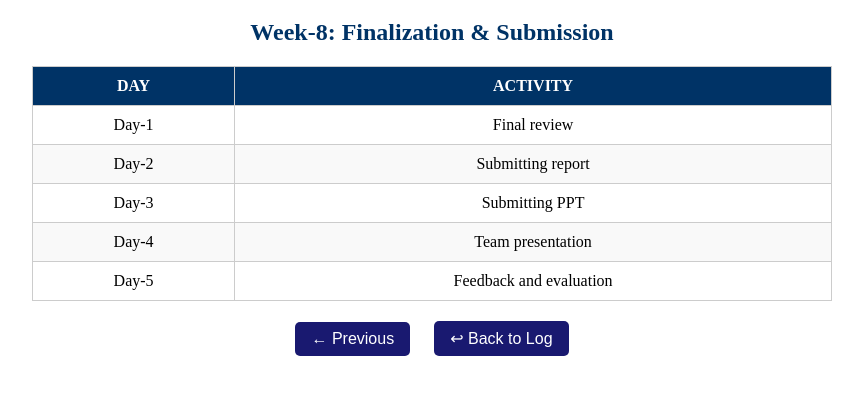
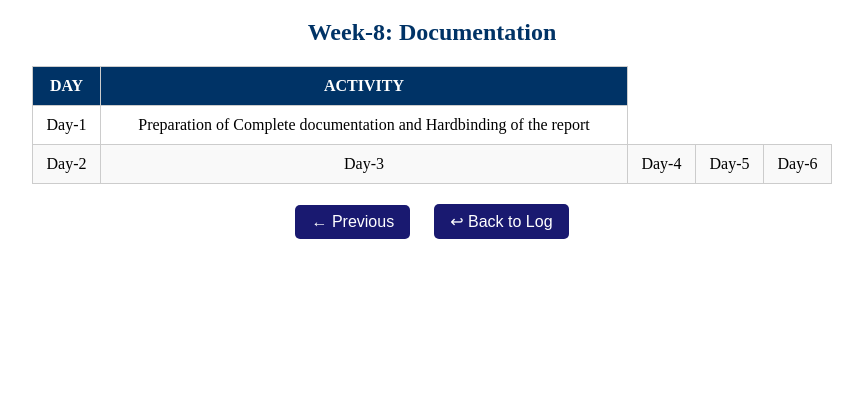
Before and after one commit to mouni27-04/csp_project, a plain HTML site: page activity8.html in a window 1280 px wide. Shown: the part 89-484 px from the top of the page, without its empty margins (208-1071 px from the left). Drawn offline with Linux system fonts and the light colour scheme.

Commit message:
Update activity8.html

```diff
--- a/activity8.html
+++ b/activity8.html
@@ -1,18 +1,19 @@
 <link rel="stylesheet" href="activity8.css">
 <div class="content activity-log">
   <h1>DETAILED REPORT</h1>
-  <h2>Week-8: Finalization & Submission</h2>
+  <h2>Week-8: Documentation</h2>
 
   <table>
     <thead>
       <tr><th>DAY</th><th>ACTIVITY</th></tr>
     </thead>
     <tbody>
-      <tr><td>Day-1</td><td>Final review</td></tr>
-      <tr><td>Day-2</td><td>Submitting report</td></tr>
-      <tr><td>Day-3</td><td>Submitting PPT</td></tr>
-      <tr><td>Day-4</td><td>Team presentation</td></tr>
-      <tr><td>Day-5</td><td>Feedback and evaluation</td></tr>
+      <tr><td>Day-1</td><td>Preparation of Complete documentation and Hardbinding  of the report</td></tr>
+      <td>Day-2</td>
+      <td>Day-3</td>
+      <td>Day-4</td>
+      <td>Day-5</td>
+      <td>Day-6</td>
     </tbody>
   </table>
 
```
